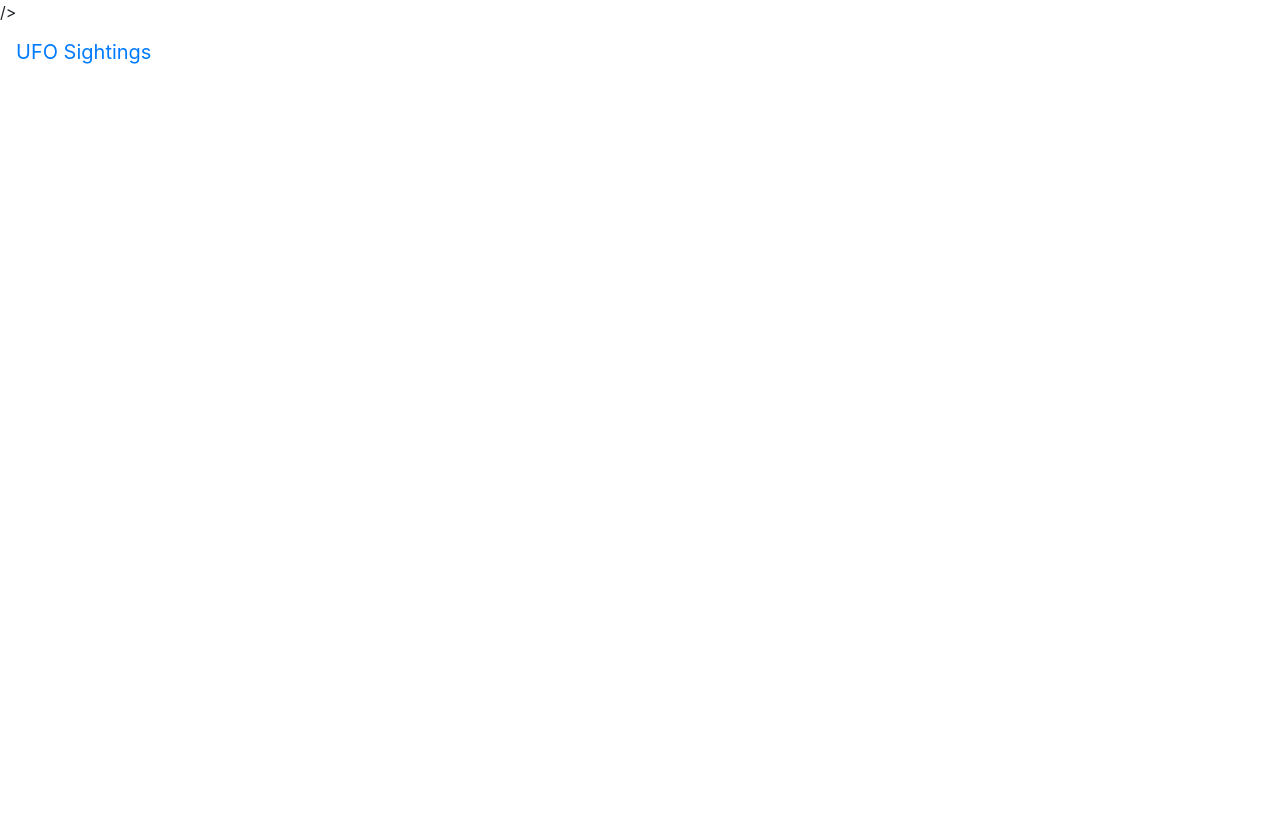
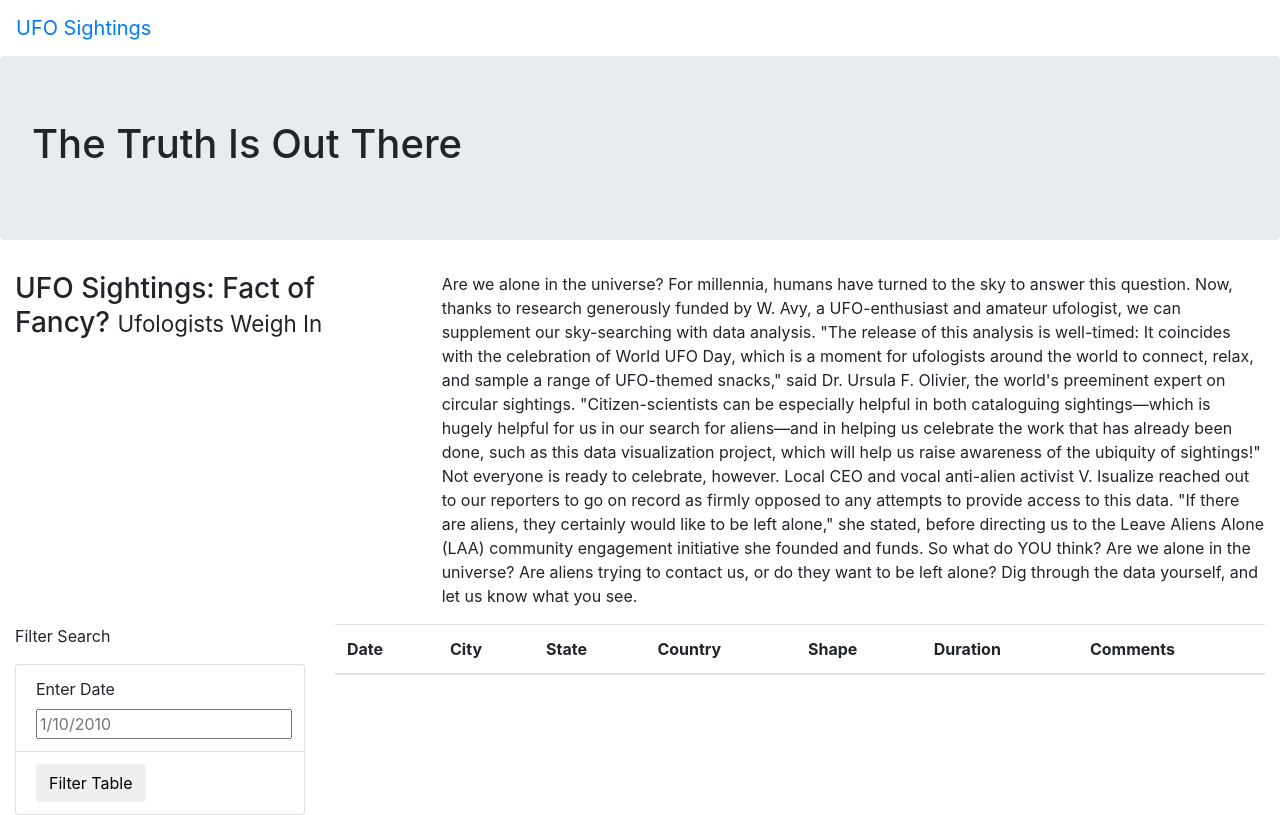
Before and after one commit to cloestreich/UFOs, a plain HTML site: page index.html in a window 1280 px wide. Drawn offline with nearby package versions, Linux system fonts and the light colour scheme.

Commit message:
Add files via upload

```diff
--- a/index.html
+++ b/index.html
@@ -10,14 +10,73 @@
       href="https://maxcdn.bootstrapcdn.com/bootstrap/4.0.0/css/bootstrap.min.css"
       integrity="sha384-Gn5384xqQ1aoWXA+058RXPxPg6fy4IWvTNh0E263XmFcJlSAwiGgFAW/dAiS6JXm"
       crossorigin="anonymous"
-      rel="stylesheet" href="static/css/style.css">
     />
+    <link rel="stylesheet" href="static/css/style.css">
 </head>
+
 <body>
     <div class="wrapper">
         <nav class="navbar navbar-expand-lg">
             <a class="navbar-brand" href="index.html">UFO Sightings</a>
         </nav>
     </div>
+
+    <div class="jumbotron">
+        <h1>The Truth Is Out There</h1>
+    </div>
+
+    <div class="container-fluid">
+        <div class="row">
+          <div class="col-md-4">
+            <h3>UFO Sightings: Fact of Fancy? <small>Ufologists Weigh In</small></h3>
+          </div>
+          <div class="col-md-8">
+            <p>
+                Are we alone in the universe? For millennia, humans have turned to the sky to answer this question. Now, thanks to research generously funded by W. Avy, a UFO-enthusiast and amateur ufologist, we can supplement our sky-searching with data analysis.
+"The release of this analysis is well-timed: It coincides with the celebration of World UFO Day, which is a moment for ufologists around the world to connect, relax, and sample a range of UFO-themed snacks," said Dr. Ursula F. Olivier, the world's preeminent expert on circular sightings. "Citizen-scientists can be especially helpful in both cataloguing sightings—which is hugely helpful for us in our search for aliens—and in helping us celebrate the work that has already been done, such as this data visualization project, which will help us raise awareness of the ubiquity of sightings!"
+Not everyone is ready to celebrate, however. Local CEO and vocal anti-alien activist V. Isualize reached out to our reporters to go on record as firmly opposed to any attempts to provide access to this data. "If there are aliens, they certainly would like to be left alone," she stated, before directing us to the Leave Aliens Alone (LAA) community engagement initiative she founded and funds.
+So what do YOU think? Are we alone in the universe? Are aliens trying to contact us, or do they want to be left alone? Dig through the data yourself, and let us know what you see.
+
+
+            </p>
+          </div>
+        </div>
+      </div>
+
+    <div class="container-fluid">
+        <div class="row">
+          <div class="col-md-3">
+            <form>
+                <p>Filter Search</p>
+                <ul class="list-group">
+                    <li class="list-group-item">
+                        <label for="date">Enter Date</label>
+                        <input type="text" placeholder="1/10/2010" id="datetime" />
+                    </li>
+                    <li class="list-group-item">
+                        <button id="filter-btn" type="button" class="btn btn-default">Filter Table</button>
+                    </li>
+
+                </ul>
+            </form>
+        </div>
+        <div class="col-md-9">
+            <table class="table table-striped">
+              <thead>
+                <tr>
+                    <th>Date</th>
+                    <th>City</th>
+                    <th>State</th>
+                    <th>Country</th>
+                    <th>Shape</th>
+                    <th>Duration</th>
+                    <th>Comments</th>
+                </tr>
+              </thead>
+              <tbody></tbody>
+            </table>
+        </div>
+        </div>
+    </div>
 </body>
 </html>
```
